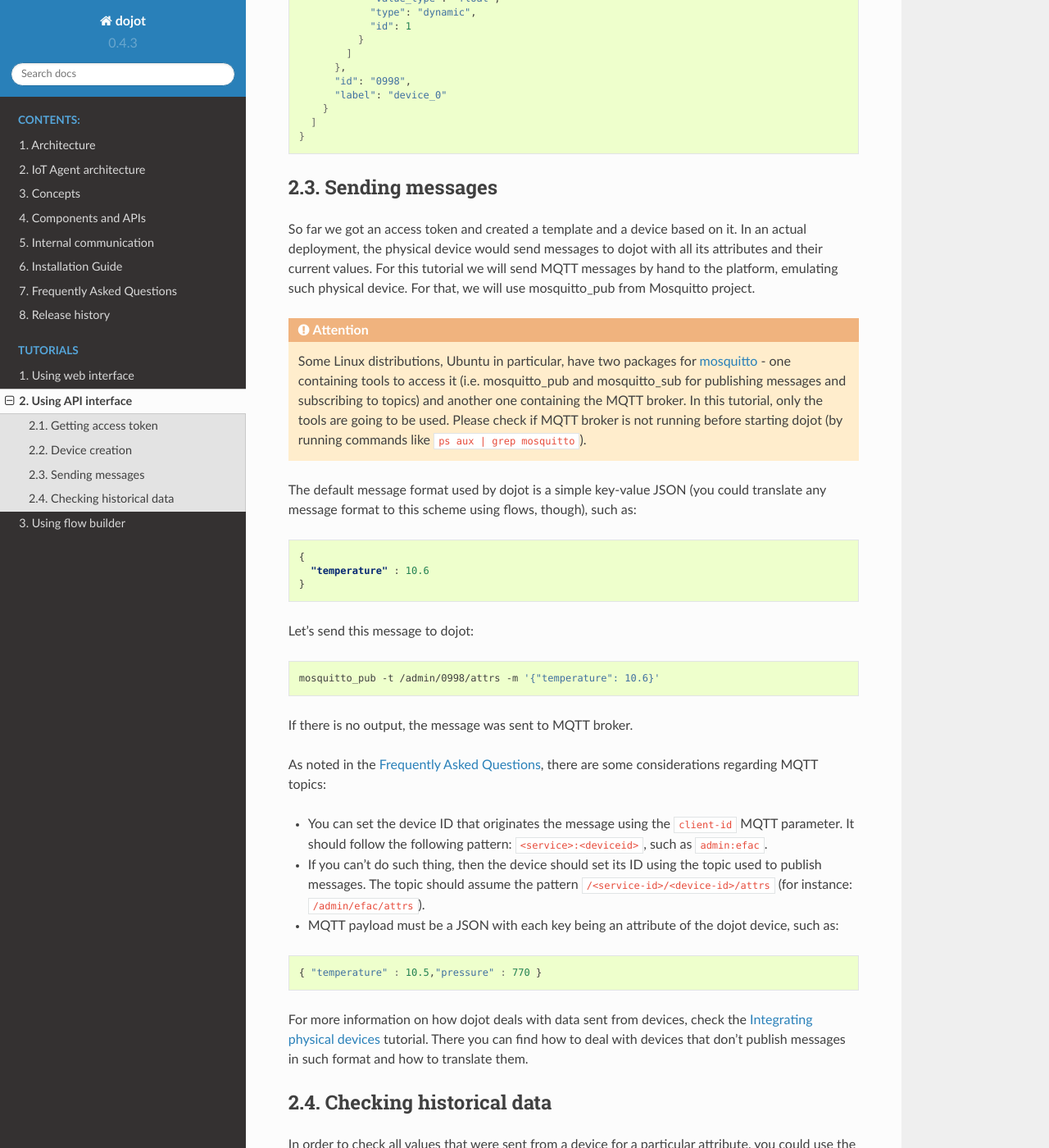
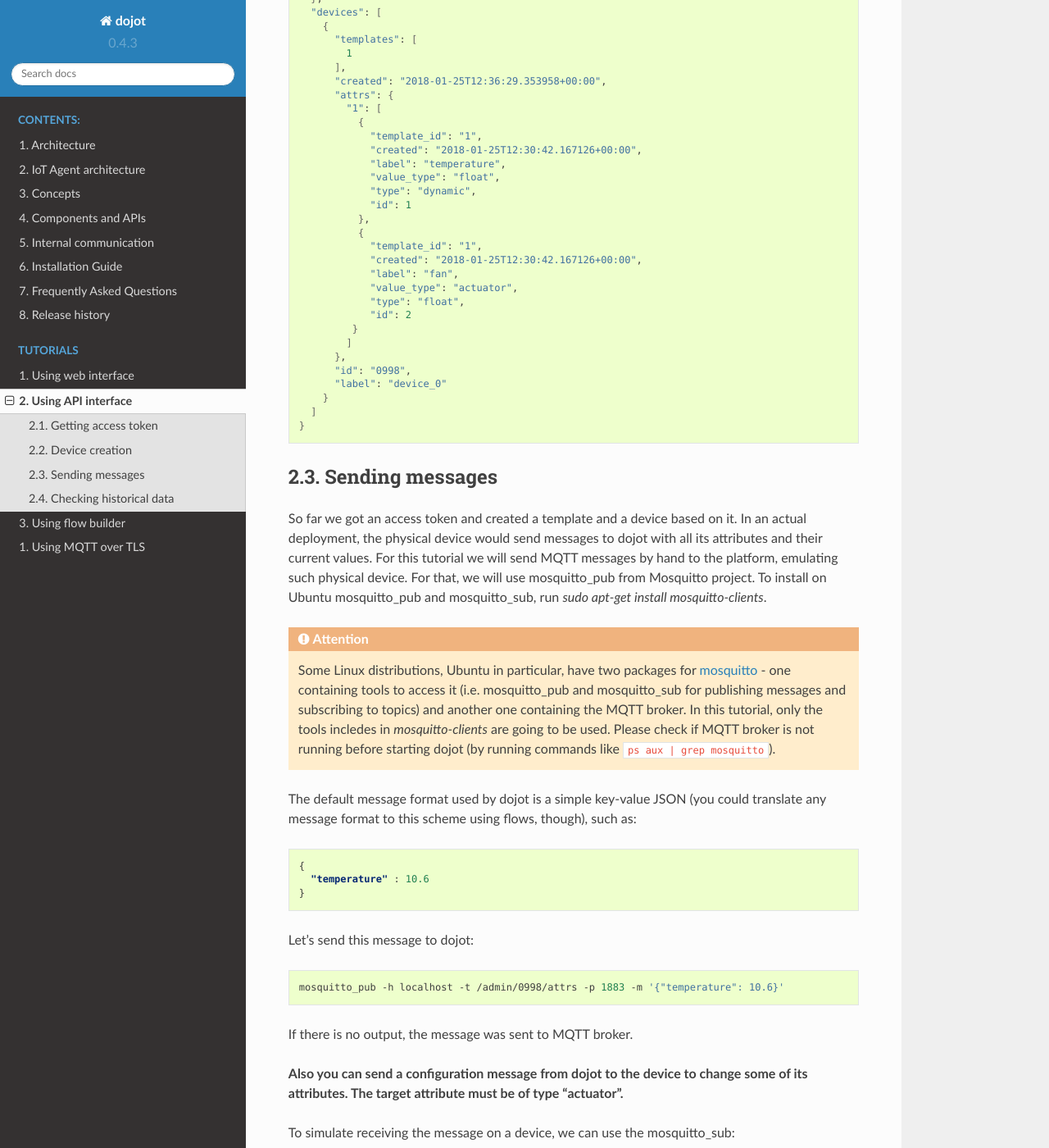
Before and after one commit to dojot/docs, a Sphinx documentation site: the page built from source/using-api-interface.rst, in a window 1280 px wide and 1400 px high, scrolled down 2823 px. Shown: the whole window at 82% size. Built offline with Sphinx 7.4.7 and the Read the Docs theme 2.0.0, drawn with Linux system fonts in a browser that asks for light colours; some of the changed text lies outside the part shown.

Commit message:
tls info

```diff
--- a/source/index.rst
+++ b/source/index.rst
@@ -27,10 +27,12 @@
    :maxdepth: 2
    :caption: Tutorials
    :numbered:
+   :glob:
 
    using-web-interface
    using-api-interface
    flow
+   mosca-tls
 
 .. Indices and tables
 .. ==================
--- a/source/integrating-physical-devices.rst
+++ b/source/integrating-physical-devices.rst
@@ -27,5 +26,7 @@
   internal mechanisms and messages - check its documentation to know more.
 
 
+See more about :doc:`mosca-tls`.
+
 .. _iotagent-mosca: https://github.com/dojot/iotagent-mosca
 .. _iotagent-nodejs: https://github.com/dojot/iotagent-nodejs
--- a/source/using-api-interface.rst
+++ b/source/using-api-interface.rst
@@ -67,6 +67,11 @@
           "label": "temperature",
           "type": "dynamic",
           "value_type": "float"
+        },
+        {
+          "label": "fan",
+          "type": "actuator",
+          "value_type": "float"
         }
       ]
     }'
@@ -101,6 +106,14 @@
             "value_type": "float",
             "type": "dynamic",
             "id": 1
+          },
+          {
+            "template_id": "1",
+            "created": "2018-01-25T12:30:42.167126+00:00",
+            "label": "fan",
+            "value_type": "actuator",
+            "type": "float",
+            "id": 2
           }
         ],
         "id": 1
@@ -159,7 +172,15 @@
                 "value_type": "float",
                 "type": "dynamic",
                 "id": 1
-              }
+              },
+              {
+                "template_id": "1",
+                "created": "2018-01-25T12:30:42.167126+00:00",
+                "label": "fan",
+                "value_type": "actuator",
+                "type": "float",
+                "id": 2
+             }
             ]
           },
           "id": "0998",
@@ -177,14 +198,18 @@
 all its attributes and their current values. For this tutorial we will send
 MQTT messages by hand to the platform, emulating such physical device. For
 that, we will use mosquitto_pub from Mosquitto project.
+To install on Ubuntu mosquitto_pub and mosquitto_sub,
+run `sudo apt-get install mosquitto-clients`.
+
 
 .. ATTENTION::
     Some Linux distributions, Ubuntu in particular, have two packages for
     `mosquitto`_ - one containing tools to access it (i.e. mosquitto_pub and
     mosquitto_sub for publishing messages and subscribing to topics) and
-    another one containing the MQTT broker. In this tutorial, only the tools
-    are going to be used. Please check if MQTT broker is not running before
-    starting dojot (by running commands like ``ps aux | grep mosquitto``).
+    another one containing the MQTT broker. In this tutorial, only the tools incledes
+    in `mosquitto-clients` are going to be used.
+    Please check if MQTT broker is not running before starting dojot
+    (by running commands like ``ps aux | grep mosquitto``).
 
 
 The default message format used by dojot is a simple key-value JSON (you could
@@ -200,10 +225,33 @@
 
 .. code-block:: bash
 
-  mosquitto_pub -t /admin/0998/attrs -m '{"temperature": 10.6}'
+  mosquitto_pub -h localhost -t /admin/0998/attrs -p 1883 -m '{"temperature": 10.6}'
 
 
 If there is no output, the message was sent to MQTT broker.
+
+
+**Also you can send a configuration message from dojot to the device to change some of its attributes.
+The target attribute must be of type “actuator”.**
+
+To simulate receiving the message on a device, we can use the mosquitto_sub:
+
+.. code-block:: bash
+
+  mosquitto_sub -h localhost -p 1883 -t /admin/0998/config
+
+Triggering the sending of the message from the dojot to the device.
+
+
+.. code-block:: bash
+
+  curl -X PUT \
+      http://localhost:8000/device/0998/actuate \
+      -H "Authorization: Bearer ${JWT}" \
+      -H 'Content-Type:application/json' \
+      -d '{"attrs": {"fan" : 100}}'
+
+
 
 As noted in the :doc:`../faq/faq`, there are some considerations regarding MQTT
 topics:
@@ -227,6 +275,8 @@
 :doc:`integrating-physical-devices` tutorial. There you can find how to deal
 with devices that don't publish messages in such format and how to translate
 them.
+
+This examples are using MQTT without TLS, we recommend :doc:`mosca-tls`.
 
 Checking historical data
 ------------------------
--- a/source/using-web-interface.rst
+++ b/source/using-web-interface.rst
@@ -88,6 +88,7 @@
 Just for the sake of simplicity, we'll emulate one device using mosquitto_pub
 tool. We set the ``client-id`` parameter by using the ``-i`` flag of
 mosquitto_pub.
+This examples are using MQTT without TLS, we recommend :doc:`mosca-tls`.
 
 .. raw:: html
 
```
Also changed, not shown: other parts of source/integrating-physical-devices.rst (+0 -1 lines), source/components-and-apis.rst (+24 -24 lines), source/mosca-tls.rst (added, +216 -0 lines), source/security/mosca-tls.rst (deleted, +0 -289 lines), 8 other files.
